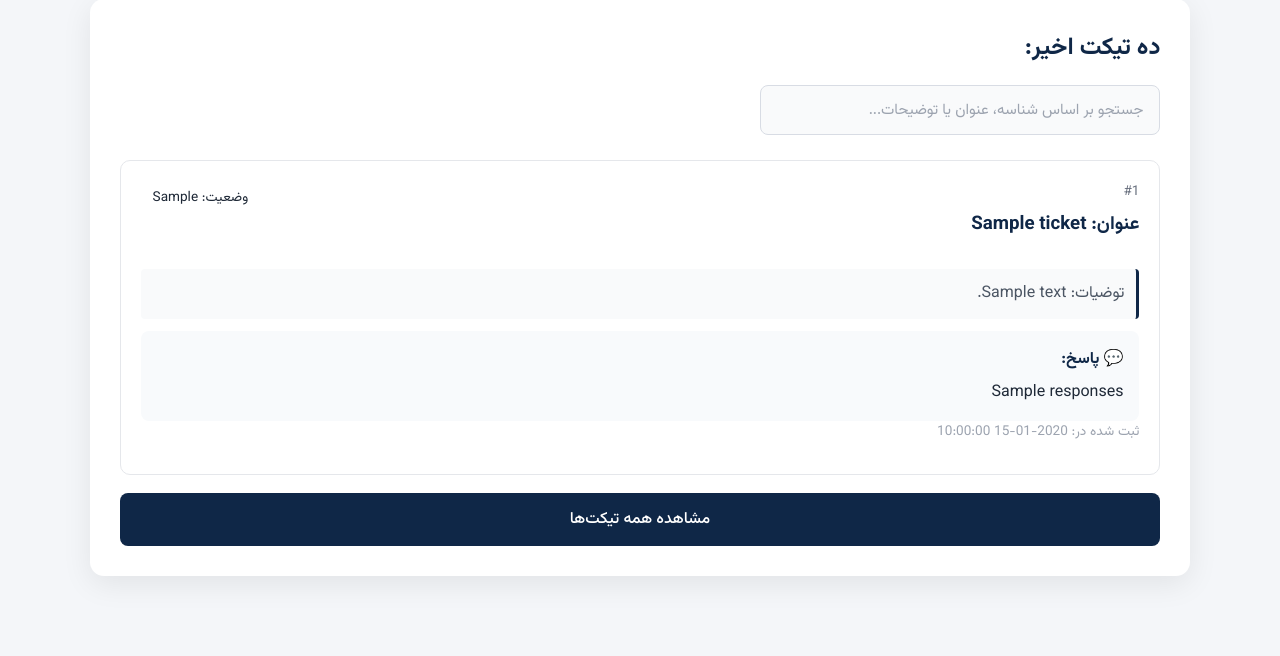
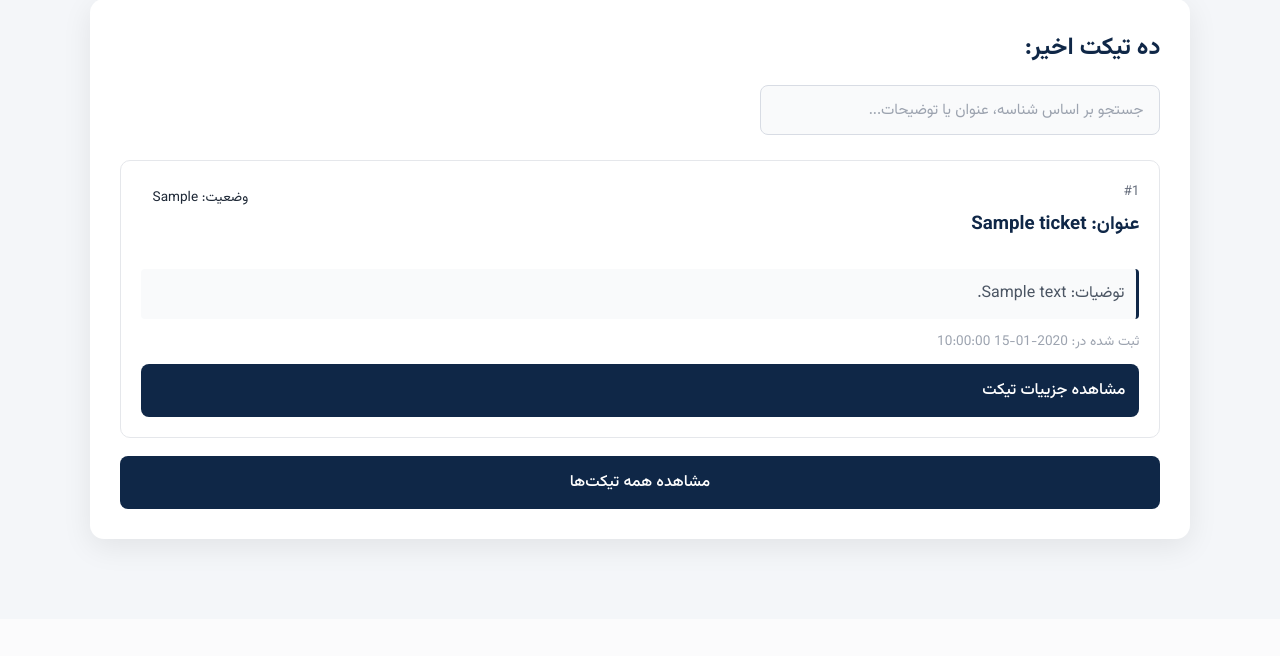
Before and after one commit to teymuri-alireza/help-desk-system, a FastAPI app: template src/server/templates/user_dashboard.html in a window 1280 px wide. Shown: the part 866-1522 px from the top of the page. After the commit the page ends 1421 px from the top, so only its background shows below. Run offline with FastAPI, Linux system fonts and the light colour scheme; the template is opened without the code that fills it: most values are stand-ins (such as "Sample title", 1, 10 or a date in 2020); data that the repository does not hold is empty.

Commit message:
feat(ui): remove responses from dashboard pages and add btn
Removed responses list form admin_dashbaord, user_dashboard, and
tickets.html to serve responses in show_ticket.html. Also add link
to show ticket details

```diff
--- a/src/server/templates/user_dashboard.html
+++ b/src/server/templates/user_dashboard.html
@@ -107,13 +107,10 @@
                             </span>
                         </div>
                         <p class="ticket-description">توضیات: {{ ticket.description }}</p>
-                        {% if ticket.responses %}
-                        <div class="ticket-reply">
-                            <p class="reply-label">💬 پاسخ:</p>
-                            <p>{{ ticket.responses }}</p>
+                        <small><p class="ticket-created">ثبت شده در: {{ ticket.created_at }}</p></small>
+                        <div class="auth-buttons">
+                            <a href="/tickets/{{ ticket.id }}" class="btn submit-btn show-ticket">مشاهده جزییات تیکت</a>
                         </div>
-                        {% endif %}
-                        <small><p class="ticket-created">ثبت شده در: {{ ticket.created_at }}</p></small>
                     </div>
                 {% endfor %}
                 <div class="auth-buttons">
```
Also changed, not shown: src/server/templates/admin_dashboard.html (+3 -6 lines), src/server/templates/tickets.html (+3 -6 lines).
